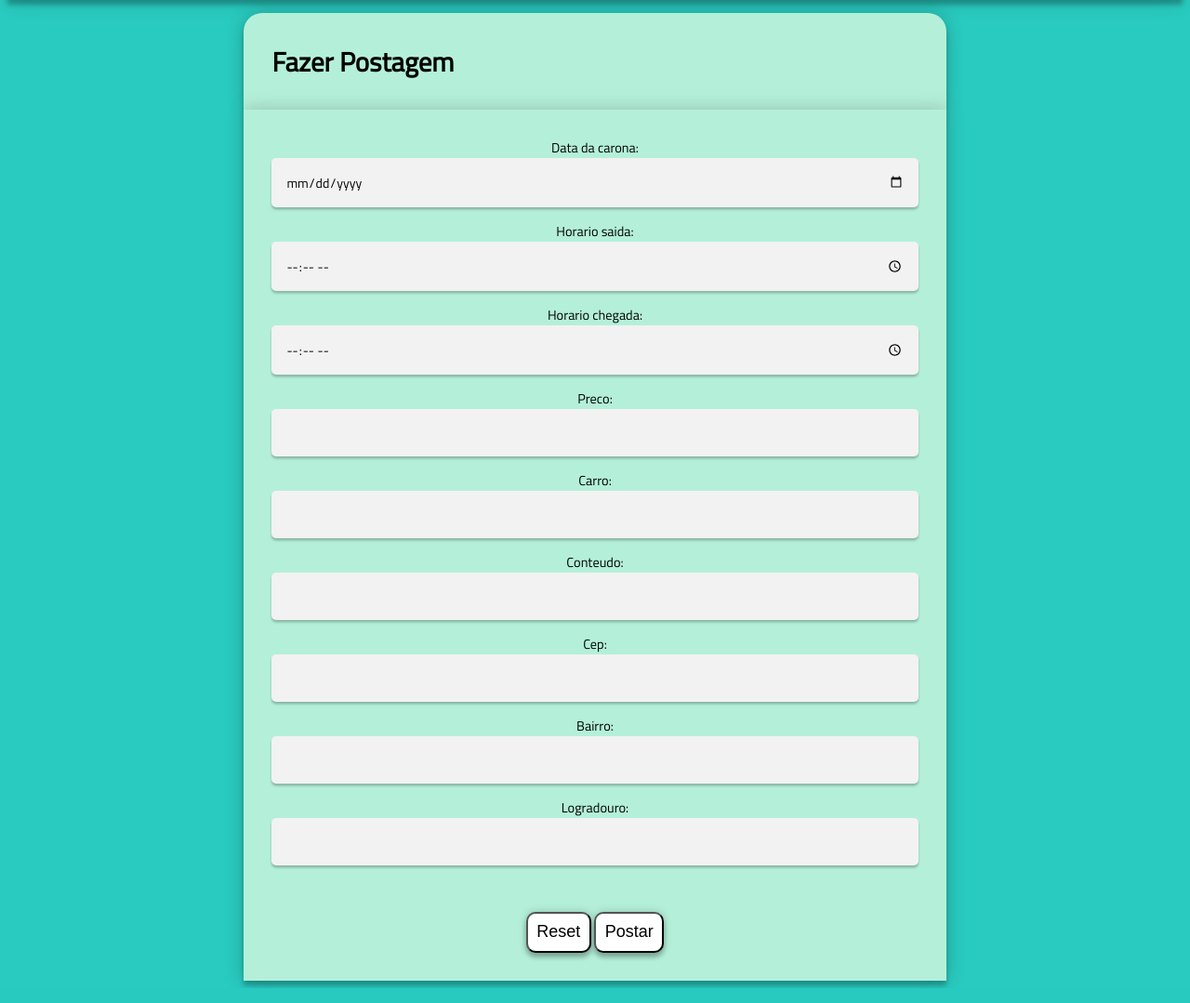
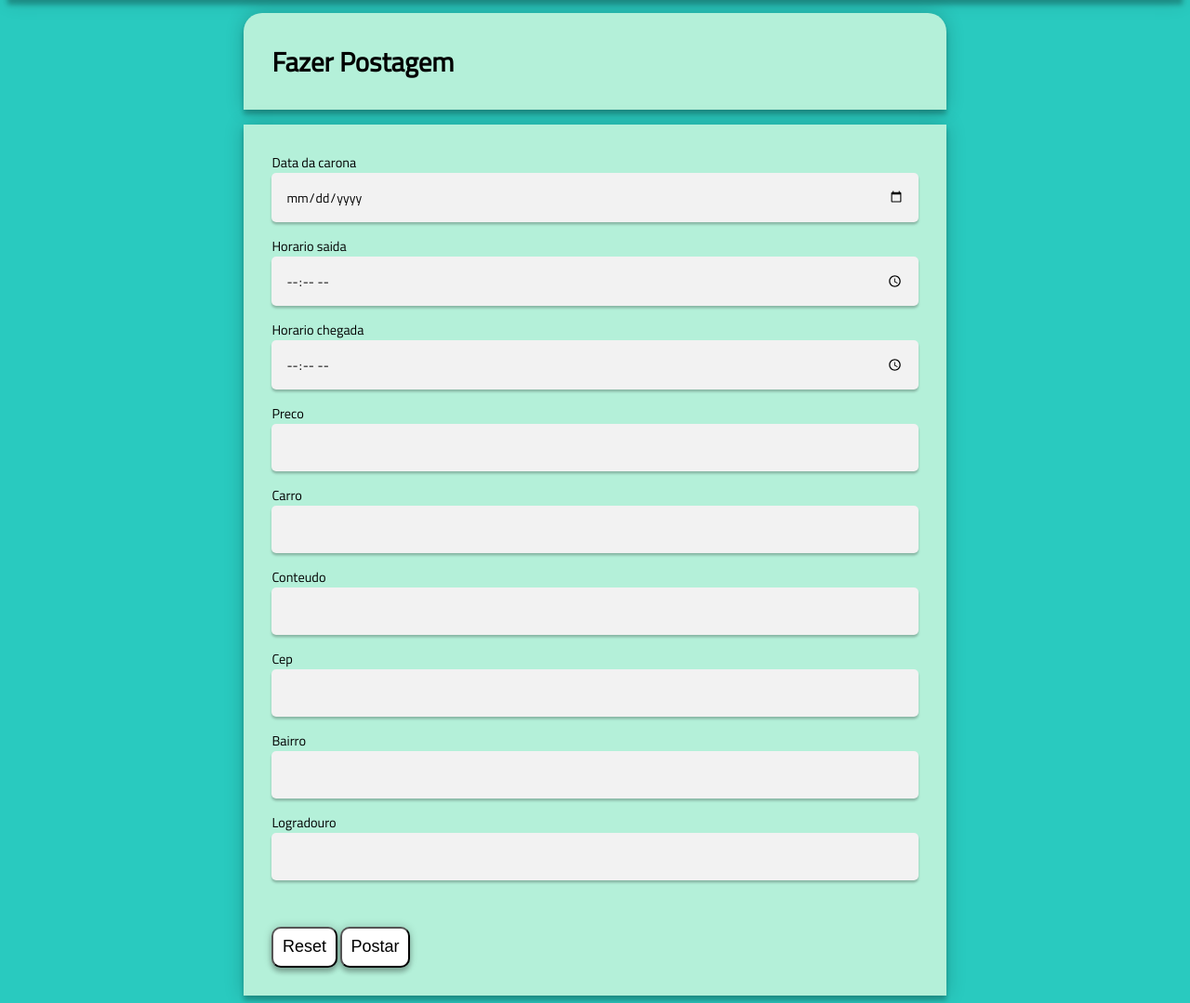
Before and after one commit to jrlucas1/trabalhofinalDAW, a PHP site: page /trabalaho/fazerPostagem.php in a window 1280 px wide. Shown: the part 105-1184 px from the top of the page at 93% size. Run offline with PHP 8.4, Linux system fonts and the light colour scheme; the visitor is signed in with stand-in values (Sample User, id 1).

Commit message:
Alterações no front-end.

```diff
--- a/alterarPessoa.php
+++ b/alterarPessoa.php
@@ -14,7 +14,9 @@ $pessoa = buscarUsuario($conexao, $array);
 <body>
     <?php require('includes/componentes/footer.php'); ?>
     <main>
-        <section>
+    <h1> Alterar Perfil </h1>
+    <section>
+
             <form action="logica_pessoa.php" method="post">
                 <p><label for="nome">Nome: </label><input type="text" name="nome" id="nome" value="<?php echo $pessoa['nome']; ?>"></p>
                 <p><label for="email">Email: </label><input type="text" name="email" id="email" value="<?php echo $pessoa['email']; ?>"></p>
--- a/alterarSenha.php
+++ b/alterarSenha.php
@@ -8,7 +8,7 @@ include_once('includes/componentes/header.php');
 </head>
 
 <body>
-    <?php ?>
+    <?php require('includes/componentes/footer.php'); ?>
     <main>
         <section>
             <form action="includes/logica/logica_pessoa.php" method="post">
@@ -19,7 +19,6 @@ include_once('includes/componentes/header.php');
             </form>
         </section>
     </main>
-    <?php require('includes/componentes/footer.php'); ?>
 </body>
 
 </html>
--- a/assets/css/index.css
+++ b/assets/css/index.css
@@ -13,18 +13,20 @@ section {
     width: 55%;
     padding: 1.875rem;
     box-shadow: 0 0 1.25rem 0 rgba(0, 0, 0, 0.2), 0 0.313rem 0.313rem 0 rgba(0, 0, 0, 0.24);
-
 }
 h1{
     border-radius: 1.25rem 1.25rem 0px 0px;
+    margin-bottom: 1rem;
 }
 
 ul {
+
     list-style-type: none;
     background-color: #B4F0D9;
     display: flex;
     box-shadow: 0 0 20px 0 rgba(0, 0, 0, 0.2), 0 5px 5px 0 rgba(0, 0, 0, 0.24);
     align-items: center;
+
 }
 
 ul li {
@@ -57,7 +59,7 @@ A:hover{
 }
 
 #fazPostagem{
-    text-align: center;
+    text-align: left;
 }
 input{
     font-family: "Titillium Web", sans-serif;
@@ -101,7 +103,7 @@ button{
 
 @media only screen and (max-width: 600px) {
     #listaMenu {
-        display: block;
+        flex-direction: column;
     }
     body{
         font-size: 0.8rem;
--- a/assets/css/login.css
+++ b/assets/css/login.css
@@ -46,3 +46,8 @@ a, a:visited{
     text-decoration: none;
     color: black;
 }
+
+#mensagem{
+    color: red;
+    font: 1rem;
+}
--- a/fazerPostagem.php
+++ b/fazerPostagem.php
@@ -16,15 +16,15 @@ include_once('includes/componentes/cabecalho.php');
 
                 <input type="hidden" name="idpessoa" value="<?php echo $_SESSION['id'] ?>">
                 <input type="hidden" value="data">
-                <label for="data">Data da carona: </label><input type="date" name="data">
-                <label for="horariosaida">Horario saida: </label><input type="time" name="horariosaida">
-                <label for="horariochegada">Horario chegada: </label><input type="time" name="horariochegada">
-                <label for="preco">Preco: </label><input type="text" name="preco">
-                <label for="idcarro">Carro: </label><input type="text" name="idcarro">
-                <label for="conteudo">Conteudo:</label><input type="text" name="conteudo">
-                <label for="cep">Cep: </label><input type="text" name="cep" id="cep">
-                <label for="bairro">Bairro: </label><input type="text" name="bairro" id="bairro">
-                <label for="logradouro">Logradouro: </label><input type="text" name="logradouro" id="logradouro">
+                <label for="data">Data da carona </label><input type="date" name="data">
+                <label for="horariosaida">Horario saida </label><input type="time" name="horariosaida">
+                <label for="horariochegada">Horario chegada </label><input type="time" name="horariochegada">
+                <label for="preco">Preco </label><input type="text" name="preco">
+                <label for="idcarro">Carro </label><input type="text" name="idcarro">
+                <label for="conteudo">Conteudo</label><input type="text" name="conteudo">
+                <label for="cep">Cep </label><input type="text" name="cep" id="cep">
+                <label for="bairro">Bairro </label><input type="text" name="bairro" id="bairro">
+                <label for="logradouro">Logradouro </label><input type="text" name="logradouro" id="logradouro">
                 <button type="reset" name="botao" class="reset"> Reset </button>
                 <button type="submit" name="postar" class="postar"> Postar </button>
 
--- a/includes/logica/funcoes_postagem.php
+++ b/includes/logica/funcoes_postagem.php
@@ -78,4 +78,3 @@ function deletarPostagem($conexao, $array)
 }
 
 ?>
-?>
--- a/includes/logica/logica_postagem.php
+++ b/includes/logica/logica_postagem.php
@@ -49,13 +49,13 @@
         $array=array($id);
         deletarPostagem($conexao, $array);
 
-        header('Location:../../mostrarPostagem.php');
+        header('Location:../../index.php');
 }
     if(isset($_POST['pesquisar'])){
         $nome = $_POST['nome'];
         $array=array("%".$nome."%");
         $produtos=pesquisarPostagemPorNomePessoa($conexao, $array);
-        require_once('../../mostrarPostagem.php');
+        require_once('../../index.php');
     }
 
 ?>
```
Also changed, not shown: index.php (+11 -12 lines).
